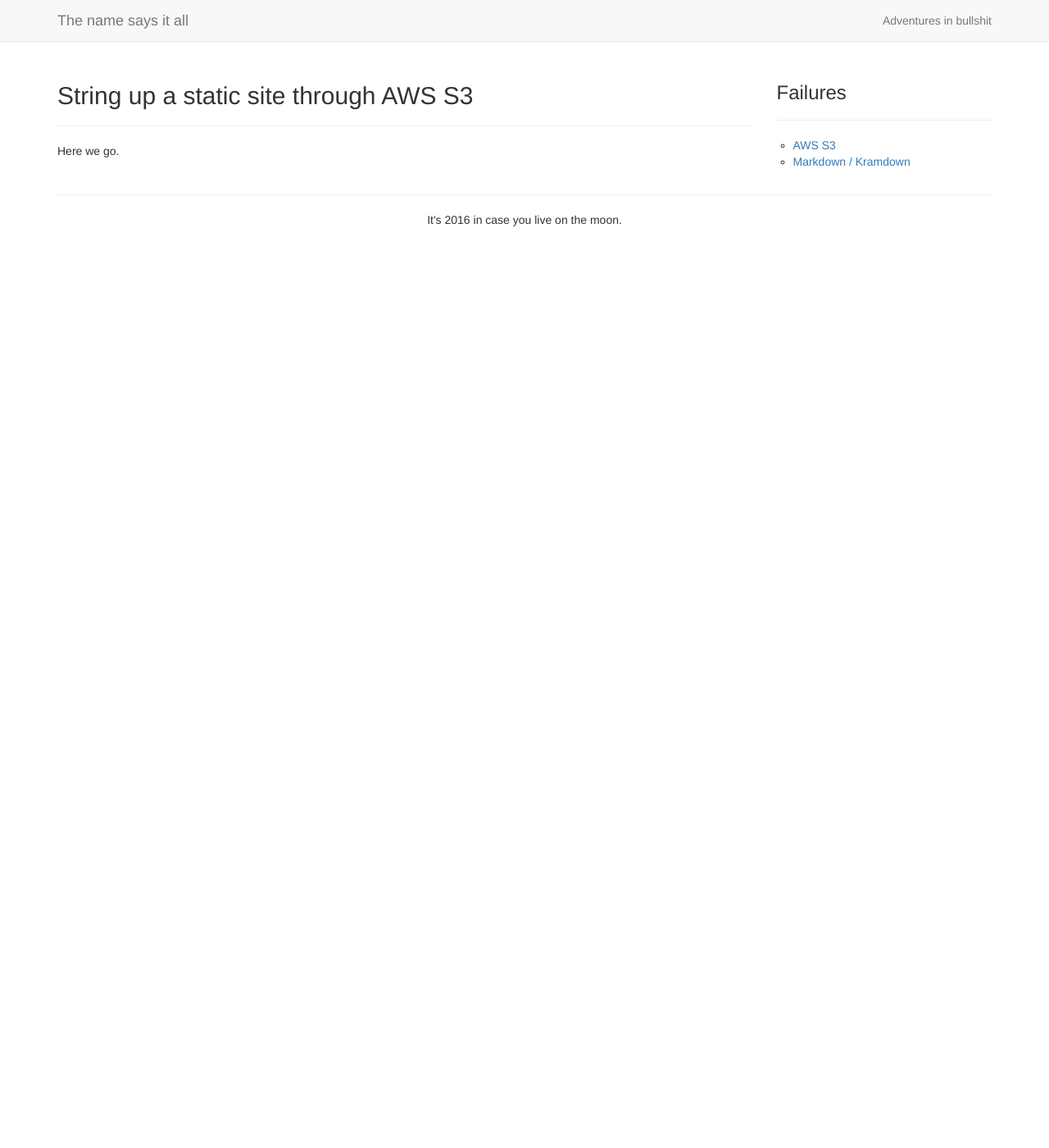
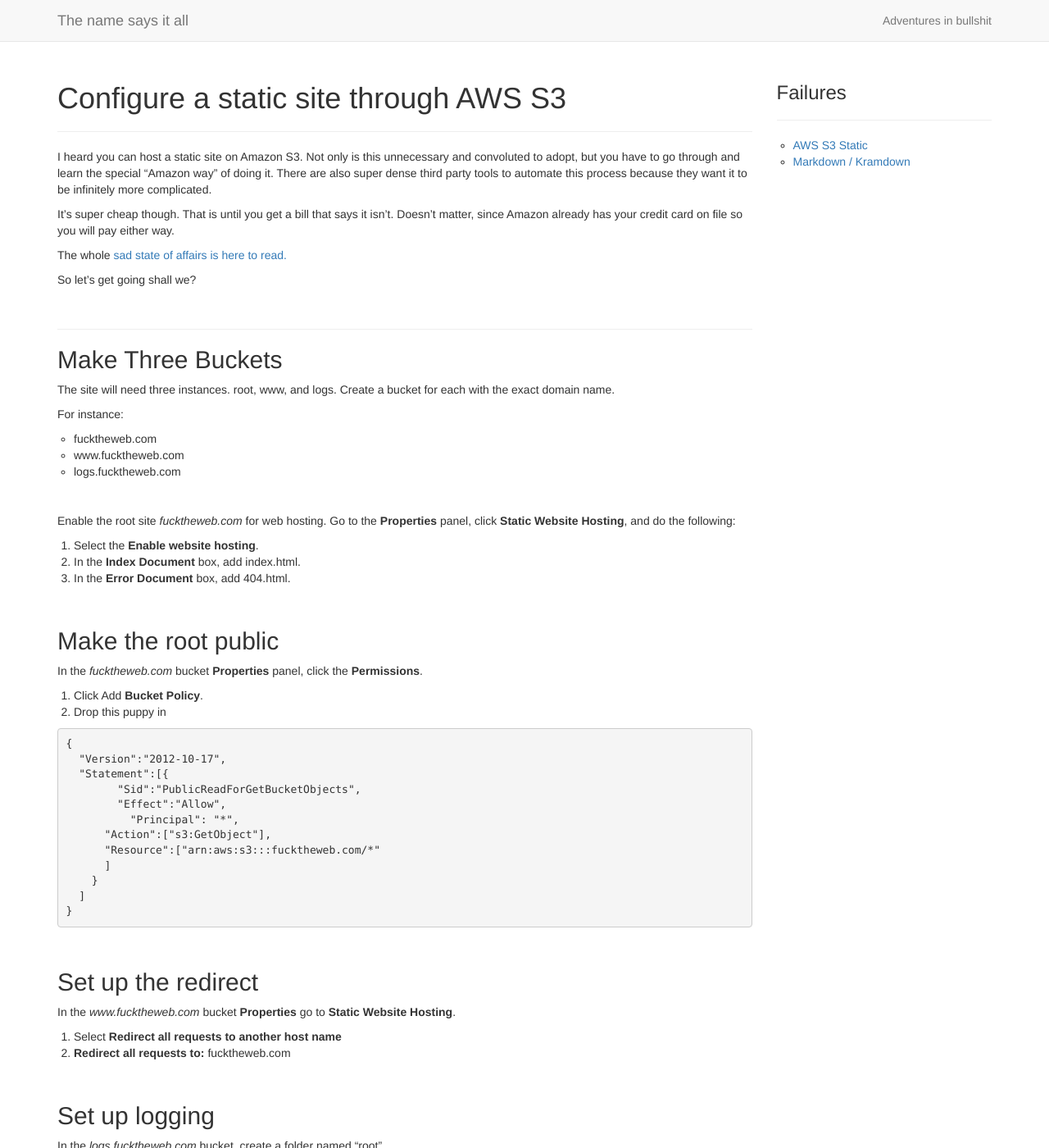
Before and after one commit to larsenjohn/herebyaccident, a Jekyll site: the page built from _posts/2016-04-05-aws-s3.md, in a window 1280 px wide and 1400 px high. Shown: the whole window at 82% size. Built offline with Jekyll 4.4.1, drawn with Linux system fonts in a browser that asks for light colours; nearby versions of some CDN libraries; some of the changed text lies outside the part shown.

Commit message:
aws post

```diff
--- a/_posts/2016-04-05-aws-s3.md
+++ b/_posts/2016-04-05-aws-s3.md
@@ -1,10 +1,89 @@
 ---
 layout: post
-title: AWS S3
+title: AWS S3 Static
 ---
 
-## String up a static site through AWS S3
+# Configure a static site through AWS S3
 
 ***
 
-Here we go.
+I heard you can host a static site on Amazon S3. Not only is this unnecessary and convoluted to adopt, but you have to go through and learn the special "Amazon way" of doing it. There are also super dense third party tools to automate this process because they want it to be infinitely more complicated.
+
+It's super cheap though. That is until you get a bill that says it isn't. Doesn't matter, since Amazon already has your credit card on file so you will pay either way.
+
+The whole [sad state of affairs is here to read.](http://docs.aws.amazon.com/AmazonS3/latest/dev/HostingWebsiteOnS3Setup.html)
+
+So let's get going shall we?
+
+<br>
+
+<hr>
+
+## Make Three Buckets
+
+The site will need three instances. root, www, and logs. Create a bucket for each with the exact domain name.
+
+For instance:
+
++ fucktheweb.com
++ www.fucktheweb.com
++ logs.fucktheweb.com
+
+<br>
+
+Enable the root site *fucktheweb.com* for web hosting. Go to the **Properties** panel, click **Static Website Hosting**, and do the following:
+
+1. Select the **Enable website hosting**.
+2. In the **Index Document** box, add index.html.
+3. In the **Error Document** box, add 404.html.
+
+<br>
+
+## Make the root public
+
+In the *fucktheweb.com* bucket **Properties** panel, click the **Permissions**.
+
+1. Click Add **Bucket Policy**.
+2. Drop this puppy in
+
+<pre>
+{
+  "Version":"2012-10-17",
+  "Statement":[{
+	"Sid":"PublicReadForGetBucketObjects",
+        "Effect":"Allow",
+	  "Principal": "*",
+      "Action":["s3:GetObject"],
+      "Resource":["arn:aws:s3:::fucktheweb.com/*"
+      ]
+    }
+  ]
+}
+</pre>
+
+<br>
+
+## Set up the redirect
+
+In the *www.fucktheweb.com* bucket **Properties** go to **Static Website Hosting**.
+
+1. Select **Redirect all requests to another host name**
+2. **Redirect all requests to:** fucktheweb.com
+
+<br>
+
+## Set up logging
+
+In the *logs.fucktheweb.com* bucket, create a folder named "root".
+
+In the *fucktheweb.com* bucket **Properties** panel, click the **Logging**.
+
+1. Check **Enable logging**.
+2. **Target bucket:** logs.fucktheweb.com
+3. **Target prefix:** root/
+
+<hr>
+
+# Set up the domain
+
+Well, that was fun. Now we get to go through another super groovy interface that costs more money. It's Amazon's signature "Route 53" and we need to set up a "hosted zone".
--- a/blog.html
+++ b/blog.html
@@ -3,4 +3,4 @@ layout: post
 title: Blog
 ---
 
-<h2 class="text-center">This is just a mess.</h2>
+<h2 class="text-center">This is where all of the tragic happens.</h2>
```
Also changed, not shown: _posts/2016-04-04-markdown.md (+30 -4 lines), 3 other files.
